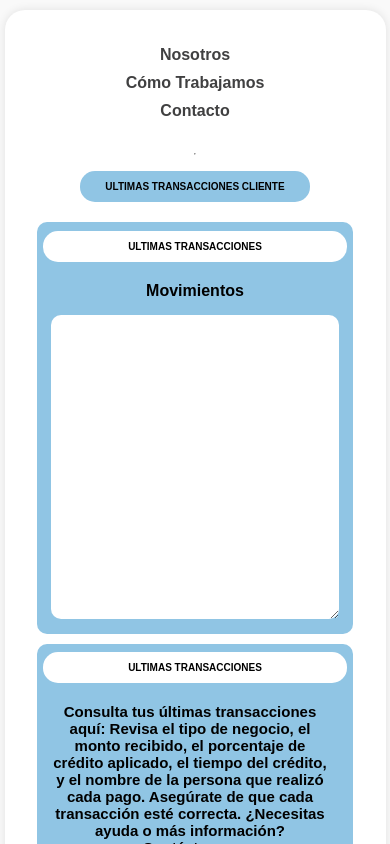
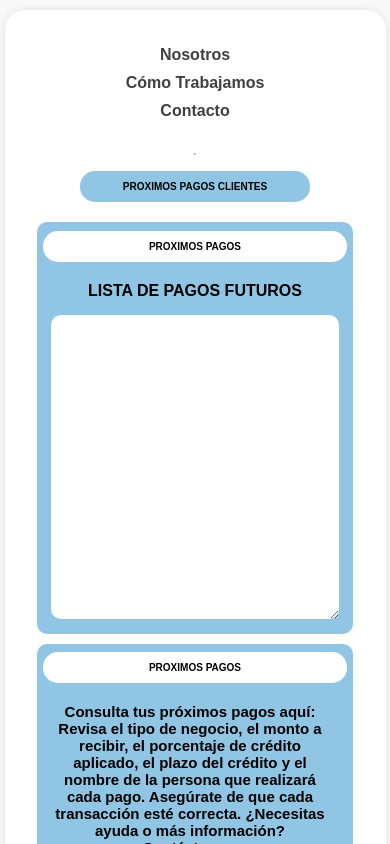
Before and after one commit to LosCambistas/MiBarrioCred, an Angular app: page / in a window 390 px wide. Shown: the top 844 px of the page. Built offline with nearby package versions, Linux system fonts and the light colour scheme.

Commit message:
feat: add payments-client

```diff
--- a/src/app/app.component.html
+++ b/src/app/app.component.html
@@ -1 +1 @@
-<app-transaction-client></app-transaction-client>
+<app-payment-client></app-payment-client>
--- a/src/app/app.module.ts
+++ b/src/app/app.module.ts
@@ -10,6 +10,7 @@ import {MatIcon} from '@angular/material/icon';
 import {NgOptimizedImage} from "@angular/common";
 import {Balance2ClientComponent} from "../client_view/balance2-client/balance2-client.component";
 import {TransactionClientComponent} from "../client_view/transaction-client/transaction-client.component";
+import {PaymentClientComponent} from "../client_view/payment-client/payment-client.component";
 
 @NgModule({
   declarations: [
@@ -18,7 +19,8 @@ import {TransactionClientComponent} from "../client_view/transaction-client/tran
     MenuClientComponent,
     BalanceClientComponent,
     Balance2ClientComponent,
-    TransactionClientComponent
+    TransactionClientComponent,
+    PaymentClientComponent
   ],
     imports: [
         BrowserModule,
--- /dev/null
+++ b/src/client_view/payment-client/payment-client.component.css
@@ -0,0 +1,182 @@
+body {
+  font-family: 'Rubik Mono One', sans-serif;
+  background-color: #f9f9f9;
+  margin: 0;
+  padding: 0;
+  display: flex;
+  flex-direction: column;
+  align-items: center;
+  min-height: 100vh;
+}
+
+.container {
+  width: 90%;
+  margin-top: 10px;
+  max-width: 900px;
+  padding: 15px;
+  background-color: #ffffff;
+  box-shadow: 0 0 10px rgba(0, 0, 0, 0.1);
+  border-radius: 20px;
+  text-align: center;
+}
+
+nav ul {
+  list-style-type: none;
+  padding: 0;
+  display: flex;
+  justify-content: start;
+  flex-wrap: wrap;
+  margin-bottom: 20px;
+}
+
+nav ul li {
+  margin: 5px;
+}
+
+nav ul li a {
+  text-decoration: none;
+  color: #404041;
+  font-weight: bold;
+  padding: 10px;
+  border-radius: 5px;
+}
+
+nav ul li a:hover {
+  background-color: deepskyblue;
+}
+
+h2 {
+  font-size: 18px;
+  font-weight: bold;
+  width: 40%;
+  color: black;
+  background-color: #90C5E4;
+  padding: 10px;
+  border-radius: 15px;
+  margin-bottom: 20px;
+}
+
+.center
+{
+  display: flex;
+  flex-direction: column;
+  justify-content: start;
+  align-items: center;
+  width: 60%;
+  background-color: #90C5E4;
+  border-radius: 10px;
+
+}
+
+.center h2
+{
+  background-color: white;
+  width: 80%;
+  padding: 10px;
+}
+
+.main
+{
+  display: flex;
+  justify-content: space-around;
+}
+
+.movements
+{
+  display: flex;
+  flex-direction: column;
+  align-items: center;
+  justify-content: space-around;
+  width: 90%;
+  font-weight: bold;
+}
+
+.movements textarea
+{
+  width: 100%;
+  height: 300px;
+  margin: 15px;
+  border-radius: 10px;
+  border: none;
+  max-width: 500px;
+}
+
+.transaction
+{
+  display: flex;
+  flex-direction: column;
+  align-items: center;
+  background-color: #90C5E4;
+  border-radius: 10px;
+  border: none;
+  width: 35%;
+  max-width: 500px;
+}
+
+.transaction h2
+{
+  background-color: white;
+  width: 80%;
+  padding: 10px;
+}
+
+.transaction label
+{
+  font-size: 15px;
+  font-weight: bold;
+  width: 70%;
+  text-align: center;
+  margin-right: 10px;
+}
+
+/* Media Queries */
+@media (max-width: 768px) {
+
+  .container
+  {
+    display: flex;
+    flex-direction: column;
+    align-items: center;
+  }
+
+  h2
+  {
+    font-size: 10px;
+    width: 60%;
+
+  }
+
+  .main {
+    flex-direction: column;
+    align-items: center;
+  }
+
+  .center, .transaction {
+    width: 90%;
+    margin-bottom: 10px;
+  }
+
+  .center h2, .transaction h2 {
+    width: 90%;
+  }
+}
+
+@media (max-width: 480px) {
+  nav ul {
+    flex-direction: column;
+    align-items: center;
+  }
+
+  nav ul li {
+    margin: 5px 0;
+  }
+
+  .movements textarea {
+    width: 100%;
+  }
+
+  .transaction label {
+    font-size: 15px;
+    width: 90%;
+  }
+}
--- /dev/null
+++ b/src/client_view/payment-client/payment-client.component.html
@@ -0,0 +1,53 @@
+<body>
+<div class="container">
+  <nav>
+    <ul>
+      <li><a href="#">Nosotros</a></li>
+      <li><a href="#">Cómo Trabajamos</a></li>
+      <li><a href="#">Contacto</a></li>
+    </ul>
+  </nav>
+
+  <hr>
+
+  <h2 class="title">PROXIMOS PAGOS CLIENTES</h2>
+
+  <div class="main">
+
+    <div class="center">
+      <h2>PROXIMOS PAGOS</h2>
+
+      <div class="movements">
+        <label>
+          LISTA DE PAGOS FUTUROS
+        </label>
+        <textarea></textarea>
+      </div>
+
+    </div>
+
+    <div class="transaction">
+
+      <h2>
+        PROXIMOS PAGOS
+      </h2>
+
+      <label>Consulta tus próximos pagos aquí:
+        Revisa el tipo de negocio, el monto a
+        recibir, el porcentaje de crédito aplicado,
+        el plazo del crédito y el nombre de la
+        persona que realizará cada pago. Asegúrate
+        de que cada transacción esté correcta.
+        ¿Necesitas ayuda o más información?
+        Contáctanos.
+      </label>
+
+      <img ngSrc="assets/images/money1.png" height="150" width="150" alt="image-credit">
+
+    </div>
+
+  </div>
+
+
+</div>
+</body>
```
Also changed, not shown: src/client_view/payment-client/payment-client.component.ts (added, +10 -0 lines), 1 other file (tests, documents, lock files or other folders).
